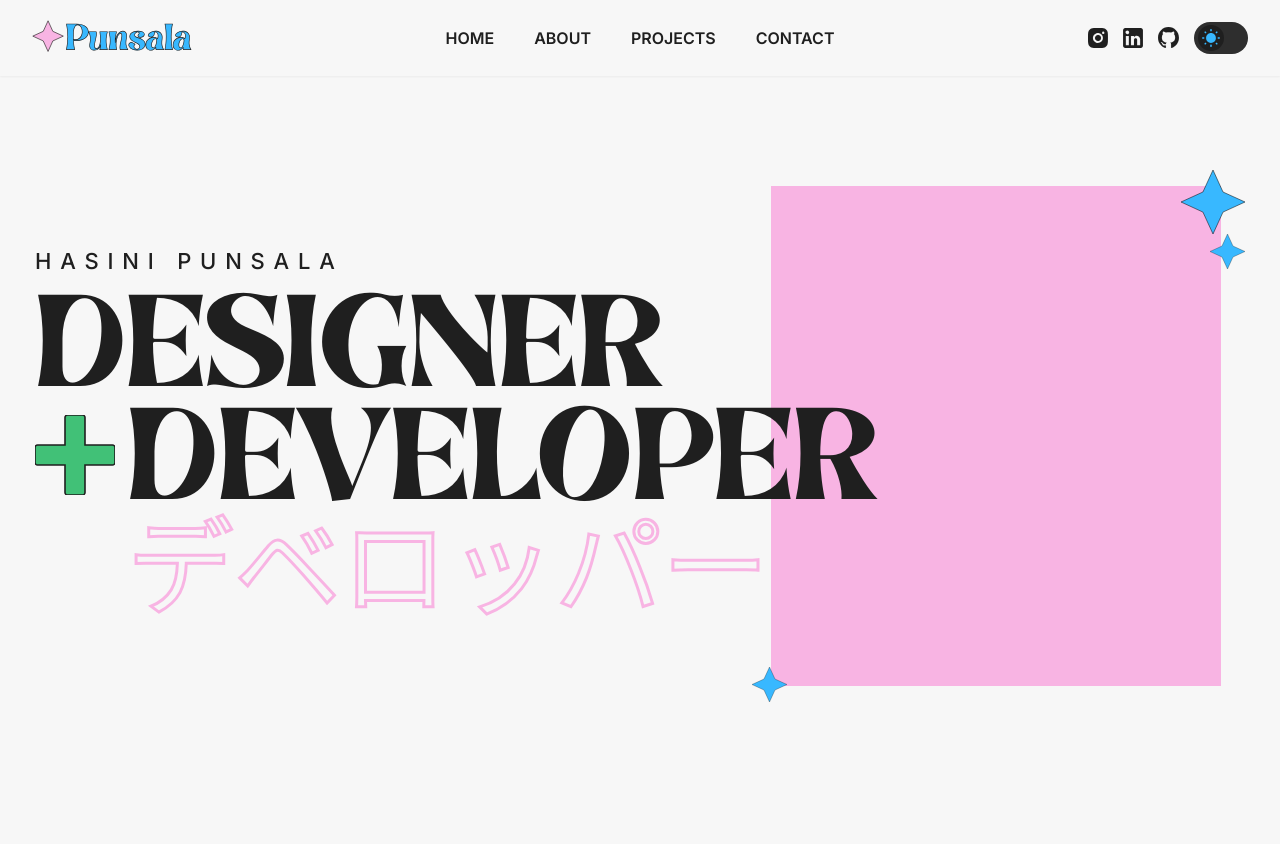
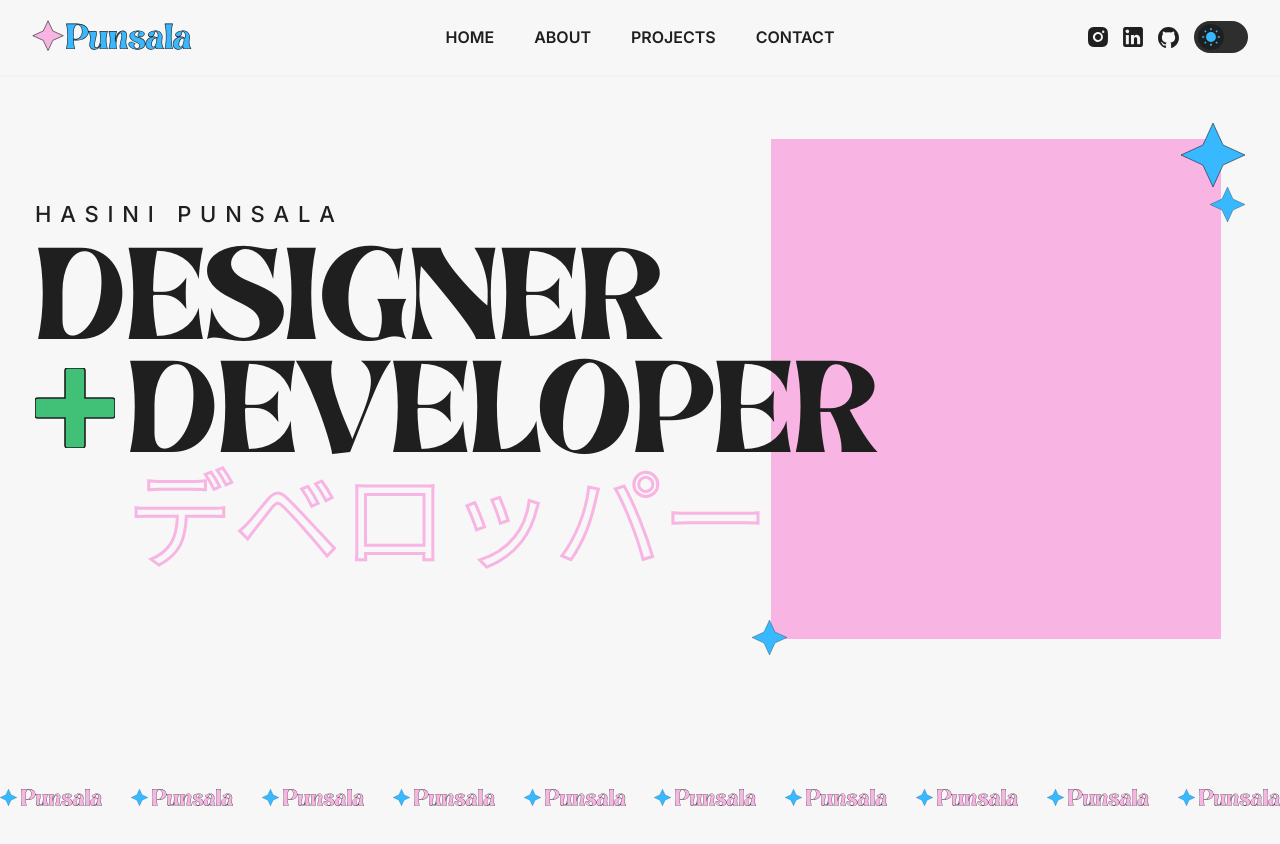
Before and after one commit to MAGHPMallawaarachchi/punsala-portfolio, a Next.js app: page / in a window 1280 px wide. Before the commit the page ends 800 px from the top, so only its background shows below. Built offline with nearby package versions, Linux system fonts and the light colour scheme.

Commit message:
add the divider

```diff
--- a/app/globals.css
+++ b/app/globals.css
@@ -55,6 +55,10 @@ h1 {
     -webkit-text-stroke: 1px #f8b4e3;
   }
 
+  .font-outline-black {
+    -webkit-text-stroke: 1px black;
+  }
+
 }
 
 .height {
--- a/app/page.tsx
+++ b/app/page.tsx
@@ -1,3 +1,4 @@
+import Divider from '@/components/Divider'
 import Hero from '@/components/Hero'
 import Image from 'next/image'
 
@@ -5,6 +6,7 @@ export default function Home() {
   return (
       <section>
         <Hero/>
+        <Divider/>
       </section>
   )
 }
--- /dev/null
+++ b/components/Divider.tsx
@@ -0,0 +1,53 @@
+"use client"
+
+import Image from 'next/image'
+import React, { useState, useEffect } from 'react'
+import Star from './icons/Star'
+
+const Divider = () => {
+  const [numRepeat, setNumRepeat] = useState(0);
+
+  useEffect(() => {
+    const calculateNumRepeat = () => {
+      const screenWidth = window.innerWidth;
+      if (screenWidth >= 1280) {
+        setNumRepeat(10);
+      } else if (screenWidth >= 1024) {
+        setNumRepeat(6);
+      } else if (screenWidth >= 768) {
+        setNumRepeat(5);
+      } else if (screenWidth >= 640) {
+        setNumRepeat(4);
+      } else{
+        setNumRepeat(3);
+      }
+    };
+
+    calculateNumRepeat();
+    window.addEventListener('resize', calculateNumRepeat);
+
+    return () => {
+      window.removeEventListener('resize', calculateNumRepeat);
+    };
+  }, []);
+
+  return (
+    <section className='w-full overflow-hidden my-10'>
+      <div className='flex justify-between gap-2'>
+        {Array.from({ length: numRepeat }, (_, index) => (
+          <div key={index} className='flex gap-1 items-center'>
+            <Star height={17} />
+            <Image
+              src='/images/Punsala.svg'
+              alt='Punsala'
+              width={81}
+              height={17}
+            />
+          </div>
+        ))}
+      </div>
+    </section>
+  )
+}
+
+export default Divider;
--- a/components/Hero.tsx
+++ b/components/Hero.tsx
@@ -45,6 +45,10 @@ const Hero = () => {
             </div>
         </div>
 
+        <div>
+
+        </div>
+
     </section>
   )
 }
```
Also changed, not shown: public/images/Punsala.svg (added).
